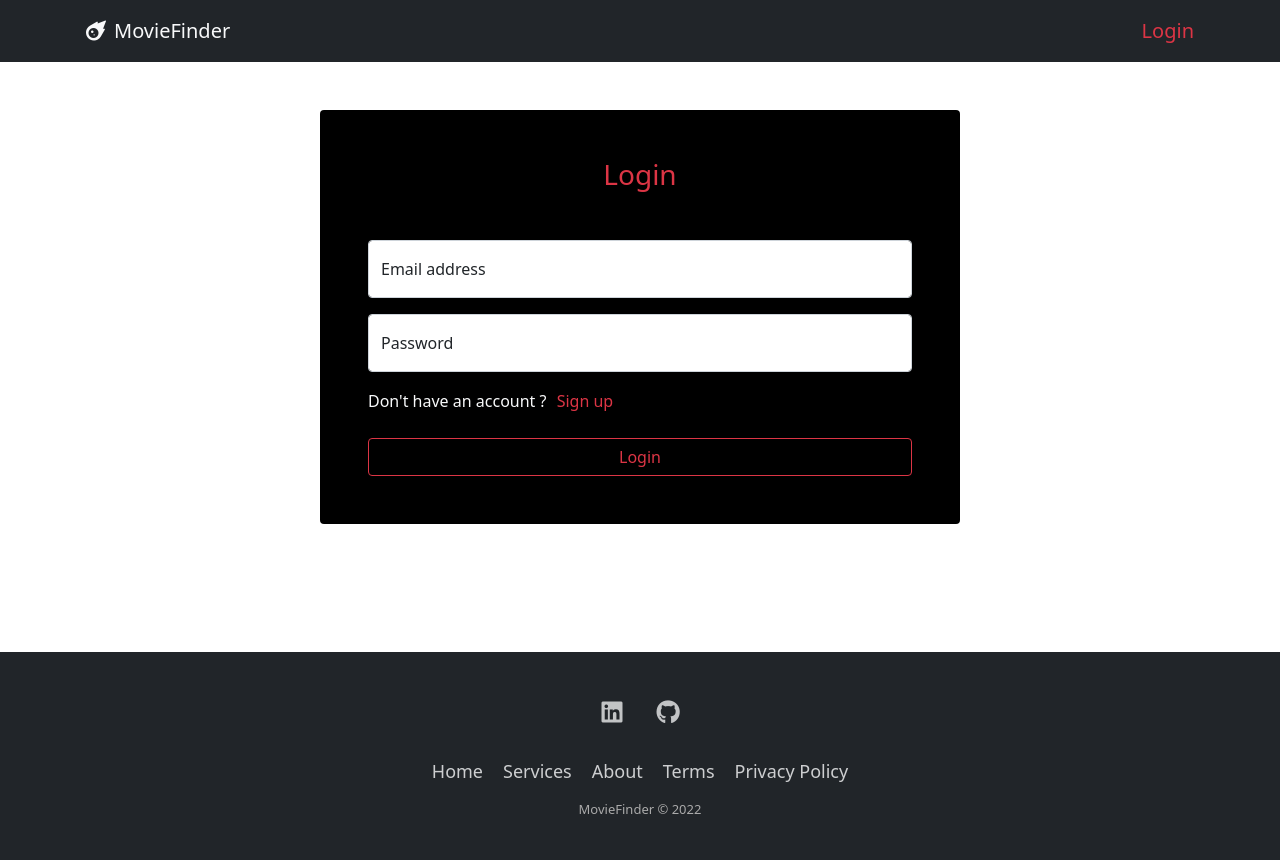
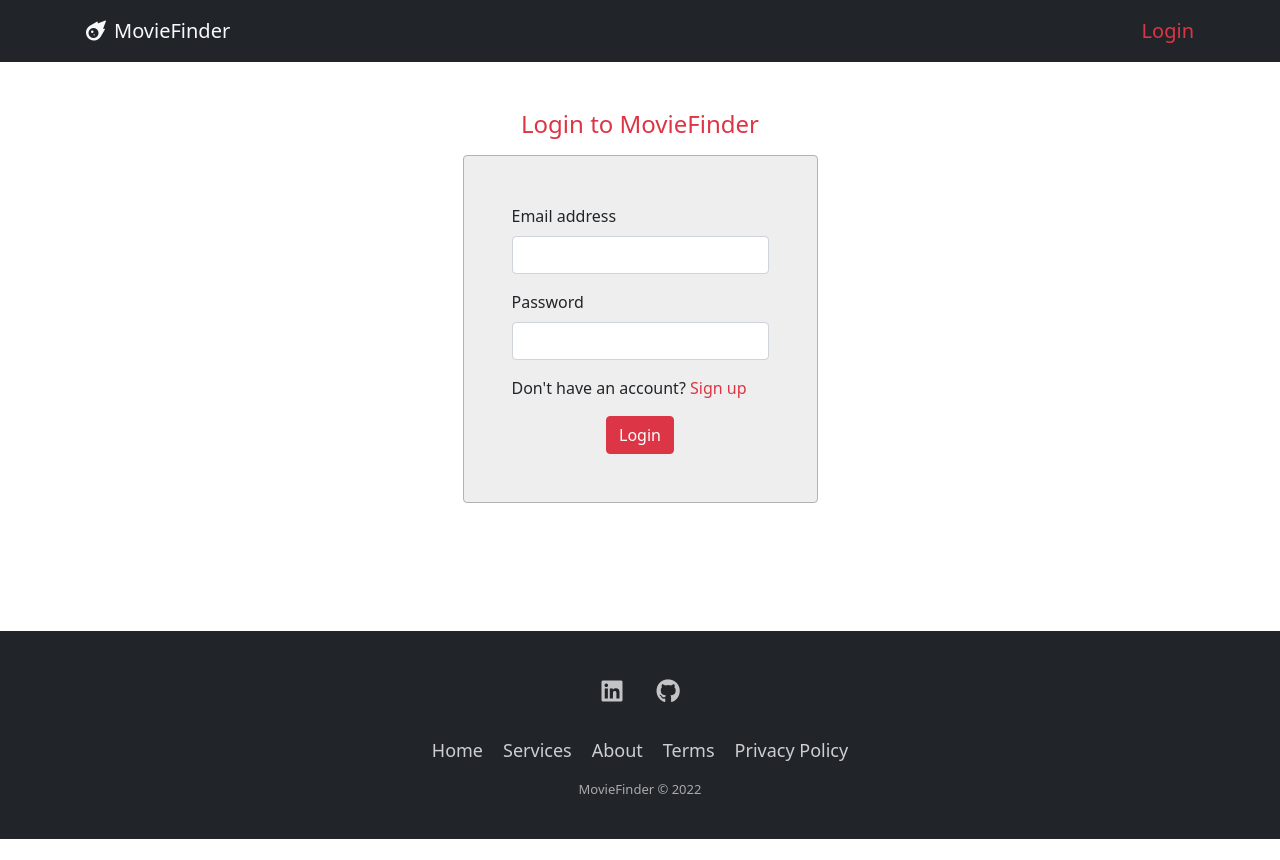
Before and after one commit to MustafaYavas/MovieFinder, a React (Create React App) app: page /login in a window 1280 px wide. After the commit the page ends 839 px from the top, so only its background shows below. Built offline with nearby package versions, Linux system fonts and the light colour scheme; no server answers.

Commit message:
Update form UI

```diff
--- a/src/components/account/Login.js
+++ b/src/components/account/Login.js
@@ -13,14 +13,16 @@ const Login = () => {
     const navigate = useNavigate();
     const dispatch = useDispatch();
 
-    const switchAuthModeHandler = () => {
+    const switchAuthModeHandler = (e) => {
+        e.preventDefault();
         setIsLogin(prevState => !prevState);
         emailInputRef.current.value = '';
         if(!isLogin) nameInputRef.current.value = '';
         passwordInputRef.current.value = ''
     }
 
-    const authHandler = async() => {
+    const authHandler = async(e) => {
+        e.preventDefault();
         const enteredEmail = emailInputRef.current.value;
         const enteredPassword = passwordInputRef.current.value;
 
@@ -66,32 +68,38 @@ const Login = () => {
     }
 
     return (
-        <div className={`container mt-5 w-50 p-5 rounded ${styles['form-bg']}`}>
+        <div className=' d-flex flex-column justify-content-center align-items-center'>
+            <h4 className="text-center text-danger mt-5 mb-3">{isLogin ? 'Login to MovieFinder' : 'Join Us!'}</h4>
 
-            <h3 className="text-center text-danger mb-5">{isLogin ? 'Login' : 'Join Us!'}</h3>
-            <div className="form-floating mb-3">
-                <input type="email" className="form-control" id="email" ref={emailInputRef} placeholder="email@example.com" />
-                <label htmlFor="email">Email address</label>
+            <form className={`rounded p-5 ${styles['form-bg']}`} onSubmit={authHandler}>
+                <div className="mb-3 form-group">
+                    <label htmlFor="email" className="form-label">Email address</label>
+                    <input type="text" className="form-control" id="email"  ref={emailInputRef}/>
                 </div>
+
                 {
-                !isLogin ?
-                <div className="form-floating mb-3">
-                    <input type="email" className="form-control" id="name" ref={nameInputRef} placeholder="Name" />
-                    <label htmlFor="name">Name</label>
-                </div> : null
+                    !isLogin &&
+                    <div className="mb-3 form-group">
+                        <label htmlFor="name" className="form-label">Name</label>
+                        <input type="text" className="form-control" id="name" ref={nameInputRef} />
+                    </div>
                 }
-            <div className="form-floating">
-                <input type="password" className="form-control" id="password" ref={passwordInputRef} placeholder="Password" />
-                <label htmlFor="password">Password</label>
+
+                <div className="mb-3 form-group">
+                    <label htmlFor="password" className="form-label">Password</label>
+                    <input type="password" className="form-control" id="password" ref={passwordInputRef}/>
                 </div>
 
                 <div className="mt-3">
-                <p className='text-light'> {isLogin ? "Don't have an account ?" : 'Already have an account ?'} <button onClick={switchAuthModeHandler} className={styles.button}>{isLogin ? 'Sign up' : 'Log in'}</button></p>
+                    <p className='text-dark'> {isLogin ? "Don't have an account? " : 'Already have an account? '}
+                        <a href='/' onClick={switchAuthModeHandler} className={styles.link}>{isLogin ? 'Sign up' : 'Log in'}</a>
+                    </p>
                 </div>
 
-            <div className="d-grid gap-2 mt-4">
-                <button onClick={authHandler} className="btn btn-md btn-outline-danger">{!isLogin ? 'Sign up' : 'Login'}</button>
+                <div className="col-12 text-center">
+                    <button type="submit" className="btn btn-danger">{!isLogin ? 'Sign up' : 'Login'}</button>
                 </div>
+            </form>
         </div>
     )
 }
--- a/src/components/account/Login.module.css
+++ b/src/components/account/Login.module.css
@@ -1,15 +1,6 @@
 .form-bg {
-    background-color: black;
-}
-
-.button {
-    border: none;
-    background-color: black;
-    color: #DC3545;
-}
-
-.button:hover {
-    text-decoration: underline;
+    background-color: rgb(238, 238, 238);
+    border: 1px solid rgb(179, 178, 178);
 }
 
 .link {
@@ -18,6 +9,6 @@
 }
 
 .link:hover {
+    text-decoration: underline;
     color: #DC3545;
-    text-decoration: underline;
 }
```
Lines whose indentation alone changed are shown as unchanged.
